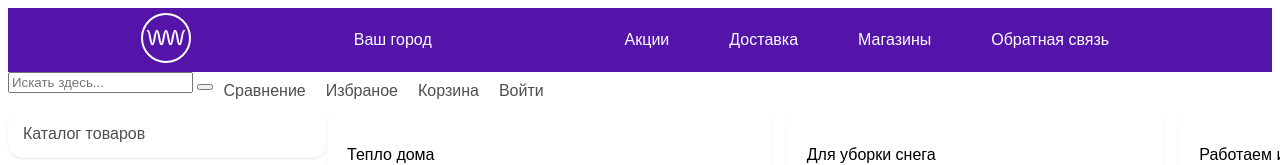
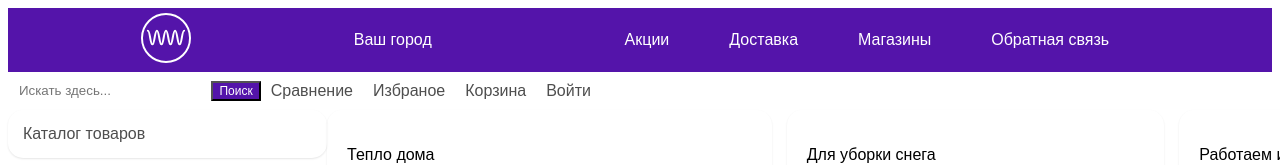
Before and after one commit to Redel1/1, a plain HTML site: page index.html in a window 1280 px wide. Shown: the top 165 px of the page. Drawn offline with Linux system fonts and the light colour scheme.

Commit message:
Add files via upload

```diff
--- a/index.html
+++ b/index.html
@@ -37,8 +37,9 @@
     </nav>
     <div class="nr">
         <form>
+
                 <input type="text" placeholder="Искать здесь...">
-                <button type="submit"></button>
+                <button type="submit" class="b1">Поиск</button>
             </form>
         <ul>
 
@@ -49,8 +50,6 @@
         </ul>
     </div>
     <main>
-
-
 
 
         <div class="left">
--- a/style.css
+++ b/style.css
@@ -57,6 +57,7 @@
 
 .nr{
     display: flex;
+
 }
 .card img{
 height: 200px;
@@ -123,6 +124,27 @@
 
 }
 
+input[type="text"] {
+    border: 1px solid rgba(255, 255, 255,0);
+    padding: 10px;
+    outline: none;
+}
+.b1{
+    background: #5414aa;
+    color: white;
+font-size: 9pt;
+}
+
+
+
+
+
+
+
+
+
+
+
 
 @media (min-width: 1921px) {
     header{
```
